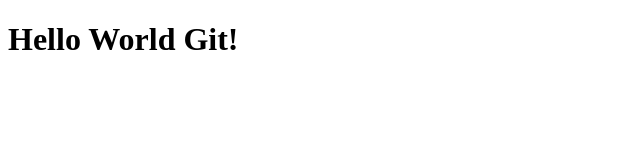
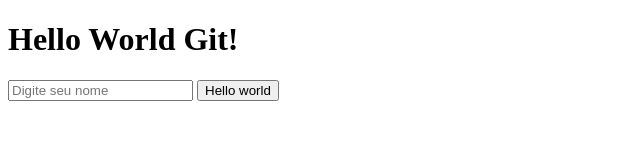
Before and after one commit to ale-graciano/pm-i-2025-1-hello-world-git, a plain HTML site: page index.html in a window 1280 px wide. Shown: the whole page, without its empty margins (0-640 px from the left). Drawn offline with Linux system fonts and the light colour scheme.

Commit message:
Adicionada ação de hello world na página

```diff
--- /dev/null
+++ b/hello-world.js
@@ -0,0 +1,3 @@
+function helloWorld(){
+    alert('Hello world!')
+}
--- a/index.html
+++ b/index.html
@@ -7,7 +7,11 @@
 </head>
 <body>
     <div>
-    <h1>Hello World Git!</h1>
+        <h1>Hello World Git!</h1>
+        <input placeholder="Digite seu nome"/>
+        <button onclick="helloWorld()">Hello world</button>
     </div>
+    <script src="hello-world.js">
+    </script>
 </body>
 </html>
```
